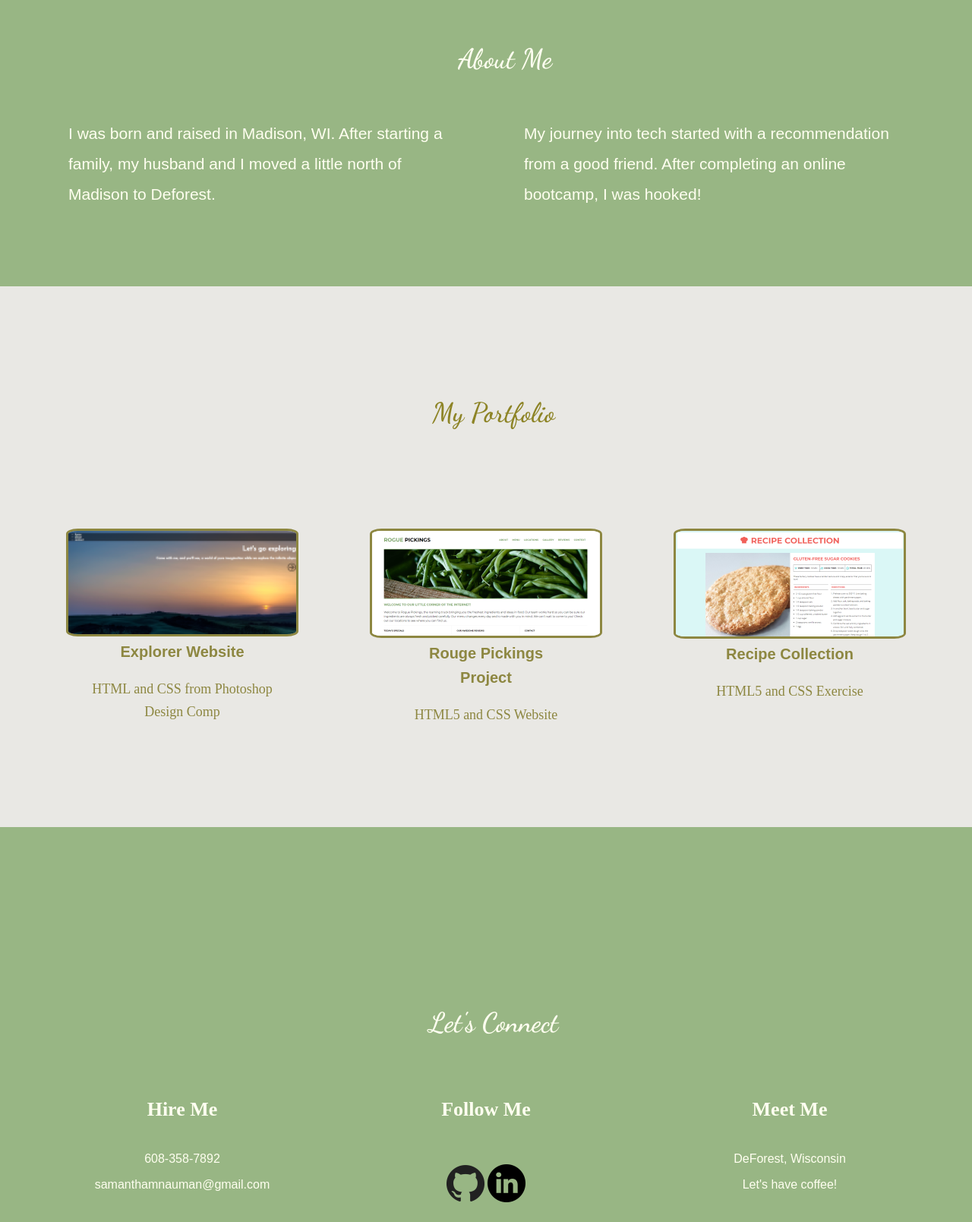
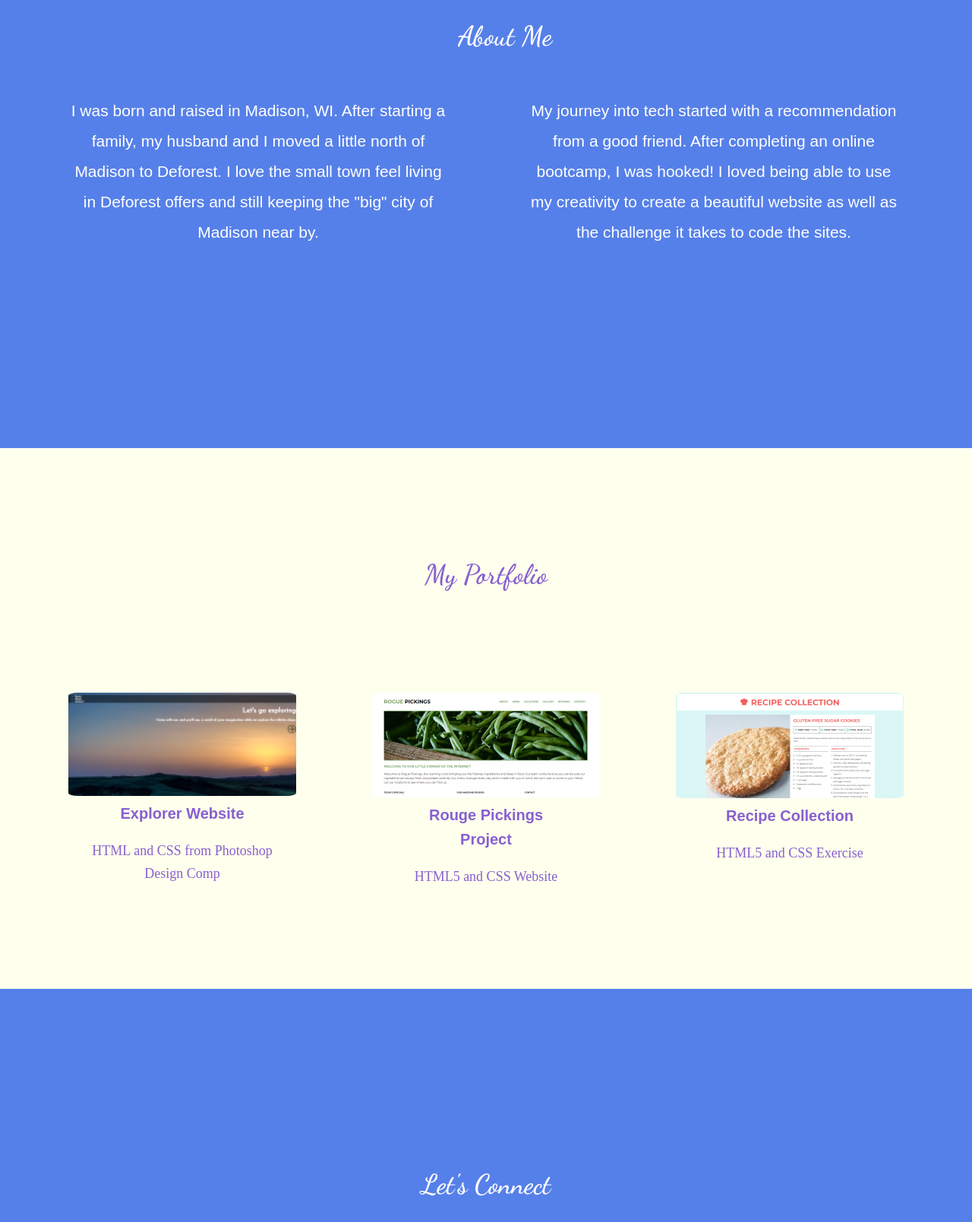
Before and after one commit to Samantha-N/Portfolio, a plain HTML site: page index.html in a window 1280 px wide. Shown: the part 860-2469 px from the top of the page at 76% size. Drawn offline with Linux system fonts and the light colour scheme.

Commit message:
Changed the background colors as well as the background img

```diff
--- a/css/main.css
+++ b/css/main.css
@@ -1,7 +1,7 @@
 /*****BASE STYLES*****/
 
 body {
-    color: #8d8426;
+    color: #FFFFFF;
     font-family: 'Source Sans Pro', sans-serif ;
 }
 
@@ -26,14 +26,16 @@ body {
 /*****HEADER*****/
 
 header {
-	height: 800px;
-    background: url('../img/succulent-background.jpg');
-    background-size: cover;
-	background-position: center;
+	height: 600px;
+    background-image: url('../img/circle.jpg');
+    background-size: 500px 500px;
+    background-repeat: no-repeat;
+    background-position: right;
+    background-color:#FEFFED;
 }
 
 header h1 {
-    color: #8d8741;
+    color: #8860d0;
     font-family: 'Dancing Script', cursive;
     font-size: 30px;
     padding: 0 0 10px 10px;
@@ -49,7 +51,7 @@ nav ul li {
 }
 
 nav ul li a {
-    color: #8d8741;
+    color: #8860d0;
     font-family:'Quicksand', sans-serif;
     font-size: 18px;
     padding-left: 20px;
@@ -57,29 +59,37 @@ nav ul li a {
 
 header h2 {
     clear: left;
-    color: #8d8426;
+    color: #8860d0;
     font-family: 'Lora', serif;
     font-size: 72px;
     line-height: 80px;
     padding: 0 0 25px 10px;
 }
 
-h3 {
+.h3 {
+
+    color: #8860d0;
+    font-family: 'Lora', serif;
+    font-size: 24px;
     padding-left: 20px;
 }
 
 /*****ABOUT*****/
 
 #about .full-width {
-    padding: 80px 0;
+    height: 600px;
+    padding: 80 0;
+    text-align: center;
 }
 
 #about {
-    background-color: #98b684;
+    background-color: #5680e9;
+    padding-top: 250px;
 }
 
+
 #about h3 {
-    color: #FFFFF0;
+    color: #FFFFFF;
     font-family:'Dancing Script', cursive ;
     font-size: 36px;
     text-align: center;
@@ -87,7 +97,7 @@ h3 {
 }
 
 #about p {
-    color: #FFFFF0;
+    color: #FFFFFF;
     font-size: 21px;
     line-height: 40px;
     padding-left: 50px;
@@ -97,7 +107,7 @@ h3 {
 /*****PORTFOLIO*****/
 
 #portfolio {
-    background-color:#e9e8e4;
+    background-color:#FEFFED;
     text-align: center;
 }
 
@@ -107,7 +117,7 @@ h3 {
 }
 
 #portfolio img {
-    border: 3px #8d8741 solid;
+    border: 3px #FEFFED solid;
     border-radius: 5%;
     width: 300px;
     margin: 0 auto;
@@ -115,6 +125,7 @@ h3 {
 }
 
 #portfolio h3 {
+    color: #8860d0;
     display: inline-block;
     font-family: 'Dancing Script', cursive;
     font-size: 36px;
@@ -127,7 +138,7 @@ h3 {
 }
 
 #portfolio p {
-    color: #8d8741;
+    color: #8860d0;
     font-family: 'Lora', serif;
     font-size: 18px;
     line-height: 30px;
@@ -135,7 +146,7 @@ h3 {
 }
 
 #portfolio h4 {
-    color: #8d8741;
+    color: #8860d0;
     font-size: 20px;
     line-height: 32px;
     margin: 0 auto;
@@ -145,7 +156,7 @@ h3 {
 /*****CONTACT*****/
 
 #contact {
-    background-color: #98b684;
+    background-color: #5680e9;
 }
 
 #contact .full-width {
@@ -155,7 +166,7 @@ h3 {
 }
 
 #contact img#contact-img {
-    border: 12px solid #ffffff;
+    border: 12px solid #FFFFFF;
 }
 
 #socialmedia-header, #contact ul {
@@ -163,7 +174,7 @@ h3 {
 }
 
 #contact h3 {
-    color: #FFFFF0;
+    color: #FFFFFF;
     font-family:'Dancing Script', cursive ;
     font-size: 36px;
     padding-left: auto;
@@ -171,36 +182,36 @@ h3 {
 }
 
 #contact h4 {
-    color: #FFFFF0;
+    color: #FFFFFF;
     font-family: 'Lora', serif;
     font-size: 26px;
     line-height: 44px;
 }
 
 #contact a {
-    color: #FFFFF0;
+    color: #FFFFFF;
     font-size: 28px;
     font-weight: bold;
 }
 
 #contact ul {
-    color: #FFFFF0;
+    color: #8860d0;
     list-style: none;
     padding-left: 0;
 }
 
 #contact ul li {
-    color:#FFFFF0;
+    color:#FFFFFF;
     display: inline-block;
     align-items: center;
 }
 
 #contact ul img {
-    color: #FFFFF0;
+    color: #FFFFFF;
 }
 
 .h5 {
-    color: #FFFFF0;
+    color: #FFFFFF;
     font-family:'Quicksand', sans-serif;
     font-size: 18px;
     text-align: center;
@@ -209,5 +220,5 @@ h3 {
 }
 
 p {
-    color: #FFFFF0;
+    color: #FFFFFF;
 }
--- a/index.html
+++ b/index.html
@@ -3,7 +3,7 @@
 
 <head>
     <meta charset="utf-8">
-    <title>"Samantha Nauman | Portfolio"</title>
+    <title>Samantha Nauman | Portfolio</title>
     <link rel="stylesheet" href="css/normalize.css">
     <link rel="stylesheet" href="css/main.css">
     <script src="https://kit.fontawesome.com/87e0d71bc5.js" crossorigin="anonymous"></script>
@@ -27,7 +27,7 @@
                 </ul>
             </nav>
         </div>
-            <h2>Hello, I'm Samantha!</h2><h3> I am a web developer, designer and creative thinker in DeForest, Wisconsin.</h3>
+            <h2>Hello, I'm Samantha!</h2><div class="h3"> I am a web developer, designer and creative thinker in DeForest, Wisconsin.</div class="h3">
         </div>
     </header>
 
@@ -35,31 +35,35 @@
         <section id="about">
             <div class="full-width">
                 <h3>About Me</h3>
+
             <div class="half-width">
-            <p>I was born and raised in Madison, WI. After starting a family, my husband and I moved a little north of Madison to Deforest.</p>
+                <p>I was born and raised in Madison, WI. After starting a family, my husband and I moved a little north of Madison to Deforest. I love the small town feel living in Deforest offers and still keeping the "big" city of Madison near by. </p>
             </div>
+
             <div class="half-width">
-            <p>My journey into tech started with a recommendation from a good friend. After completing an online bootcamp, I was hooked!</p>
+                <p>My journey into tech started with a recommendation from a good friend. After completing an online bootcamp, I was hooked! I loved being able to use my creativity to create a beautiful website as well as the challenge it takes to code the sites.</p>
             </div>
             </div>
         </section>
     </main>
 
         <section id="portfolio">
+
             <div class="full-width">
             <h3>My Portfolio</h3>
-            <div class="third-width"><a href="explore\index.html"><img src="img\resizeexplore'.png" alt="img-explore"></a>
+
+            <div class="third-width"><a href="explore/index.html"><img src="img\resizeexplore'.png" alt="img-explore"></a>
                 <h4>Explorer Website</h4>
                 <p>HTML and CSS from Photoshop <br>
                 Design Comp</p>
             </div>
 
-            <div class="third-width"><a href="rogue\index.html"><img src="img\resizedrouge.png" alt="img-rouge"></a>
+            <div class="third-width"><a href="rogue/index.html"><img src="img\resizedrouge.png" alt="img-rouge"></a>
                 <h4>Rouge Pickings Project</h4>
                 <p>HTML5 and CSS Website</p>
             </div>
 
-            <div class="third-width"><a href="recipes\index.html"><img src="img\recipe.png"alt="img-recipe"></a>
+            <div class="third-width"><a href="recipes/index.html"><img src="img\recipe.png"alt="img-recipe"></a>
                 <h4>Recipe Collection</h4>
                 <p>HTML5 and CSS Exercise</p>
             </div>
@@ -67,6 +71,7 @@
         </section>
 
     <footer id="contact">
+
         <div class="full-width">
             <h3>Let's Connect</h3>
 
@@ -80,7 +85,6 @@
             <h4>Follow Me</h4>
                 <ul>
                 <li><a href="https://github.com/Samantha-N/"><img src="img/resizegithub.png" alt="github"></a></li>
-                <li><a href="https://www.linkedin.com/"><img src="img/linkedin.png" alt="linkedin"></a></li>
                 </ul>
         </div>
 
@@ -90,6 +94,7 @@
             <p>Let's have coffee!</p>
         </div>
         </div>
+
         <div class="h5">Copy 2021 | Samantha Nauman</div>
 
     </footer>
```
Also changed, not shown: rogue/index.html (+1 -0 lines), img/succulent-background.jpg (deleted), 1 other file. Lines whose indentation alone changed are shown as unchanged.
